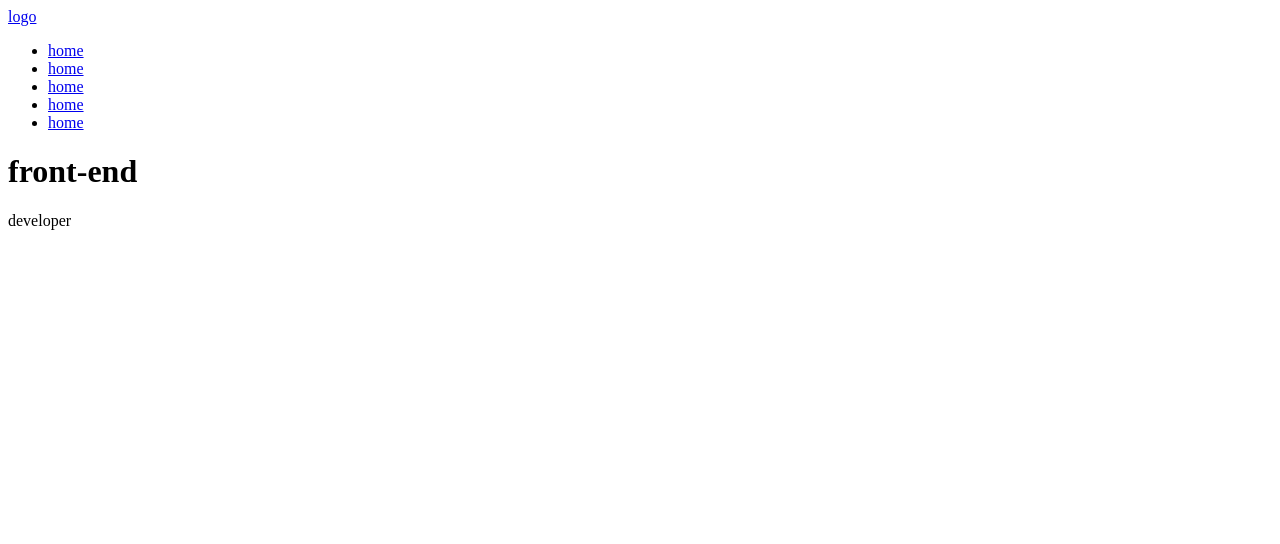
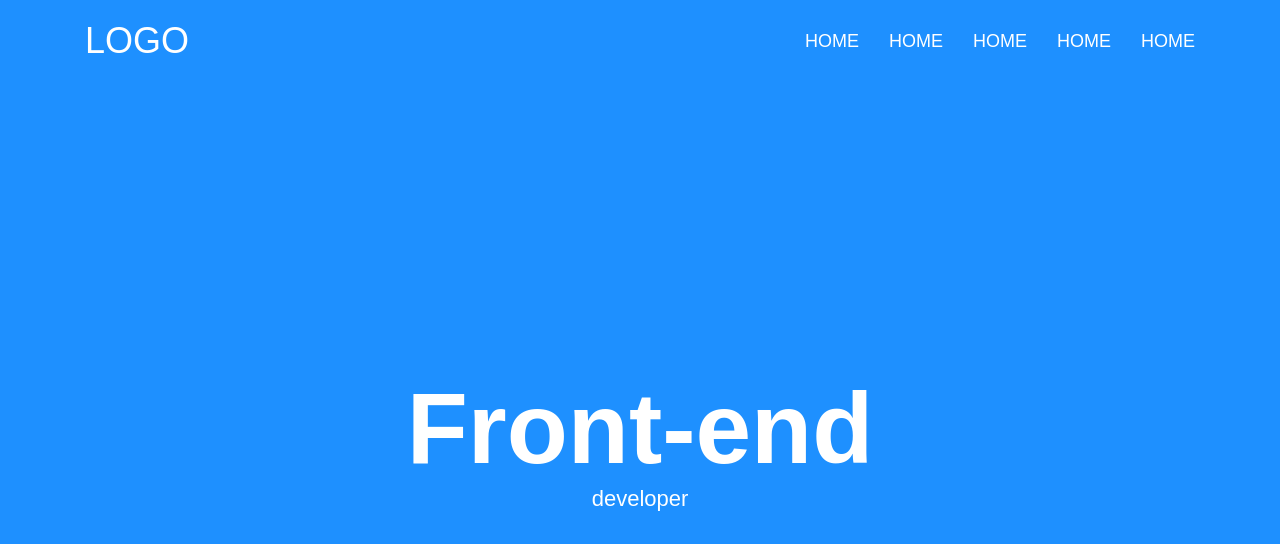
Before and after one commit to ARAGORIN/git, a plain HTML site: page index.html in a window 1280 px wide. Drawn offline with Linux system fonts and the light colour scheme.

Commit message:
add header css

```diff
--- /dev/null
+++ b/css/stayl.css
@@ -0,0 +1,79 @@
+* {
+    margin: 0;
+    padding: 0;
+    box-sizing: border-box;
+}
+
+a {
+    text-decoration: none;
+}
+
+ul {
+    list-style: none;
+}
+
+.container {
+    max-width: 1140px;
+    width: 100%;
+    margin: 0 auto;
+    padding: 0 15px;
+}
+
+body {
+    font-family: sans-serif;
+}
+
+/* header :start */
+.header {
+    min-height: 100vh;
+    background: dodgerblue;
+    display: flex;
+   flex-direction: column;
+}
+
+.header__nav {
+    padding: 20px 0;
+}
+
+.header__nav .container {
+    display: flex;
+    justify-content: space-between;
+    align-items: center;
+}
+
+.header__list {
+    display: flex;
+}
+
+.header__logo {
+    font-size: 36px;
+    text-transform: uppercase;
+    color: #fff;
+}
+
+.header__link {
+    font-size: 18px;
+    color: #fff;
+    text-transform: uppercase;
+    margin-left: 30px;
+
+}
+.header__title{
+    font-size: 100px;
+}
+.header__txt{
+    font-size: 22px;
+}
+
+.header__content {
+    display: flex;
+    align-items: center;
+    text-align: center;
+    flex-grow: 1;
+    color: #fff;
+
+
+
+}
+
+/* header :end */
--- a/index.html
+++ b/index.html
@@ -4,11 +4,13 @@
     <meta charset="UTF-8">
     <meta http-equiv="X-UA-Compatible" content="IE=edge">
     <meta name="viewport" content="width=device-width, initial-scale=1.0">
+    <link rel="stylesheet" href="css/stayl.css">
     <title>Document</title>
 </head>
 <body>
   <header class="header">
       <nav class="header__nav">
+          <div class="container">
           <a href="#" class="header__logo">logo</a>
           <ul class="header__list">
               <li class="header__item"><a href="#!" class="header__link">home</a></li>
@@ -17,10 +19,11 @@
               <li class="header__item"><a href="#!" class="header__link">home</a></li>
               <li class="header__item"><a href="#!" class="header__link">home</a></li>
           </ul>
+        </div>
       </nav>
       <div class="header__content">
-          <div class="container">
-              <h1 class="header__title">front-end</h1>
+          <div class="container header__container">
+              <h1 class="header__title">Front-end</h1>
               <p class="header__txt">developer</p>
           </div>
       </div>
```
